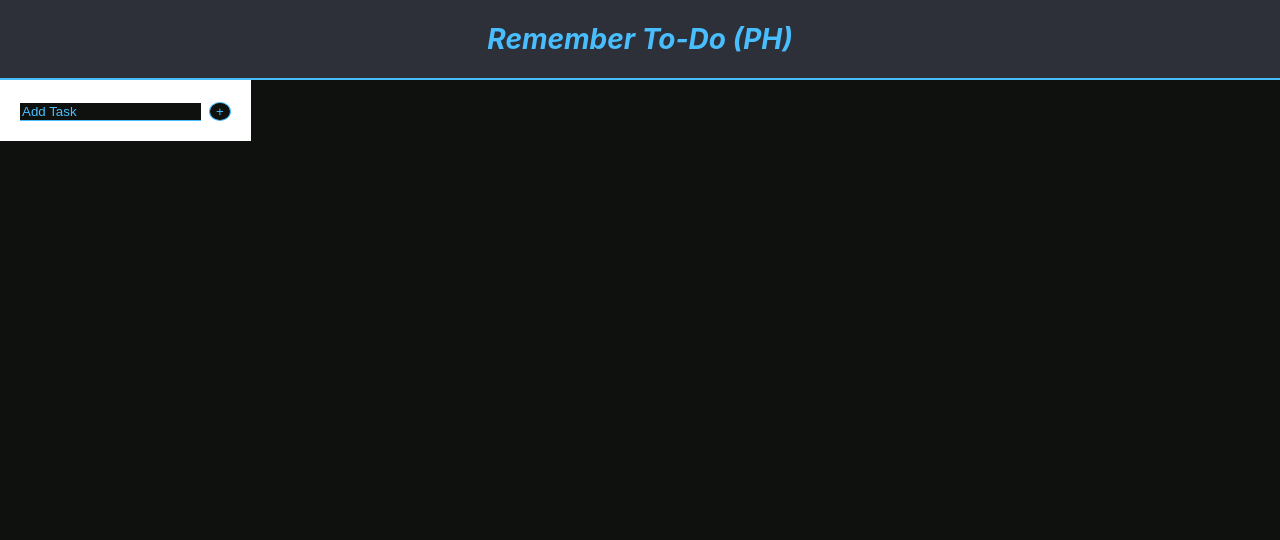
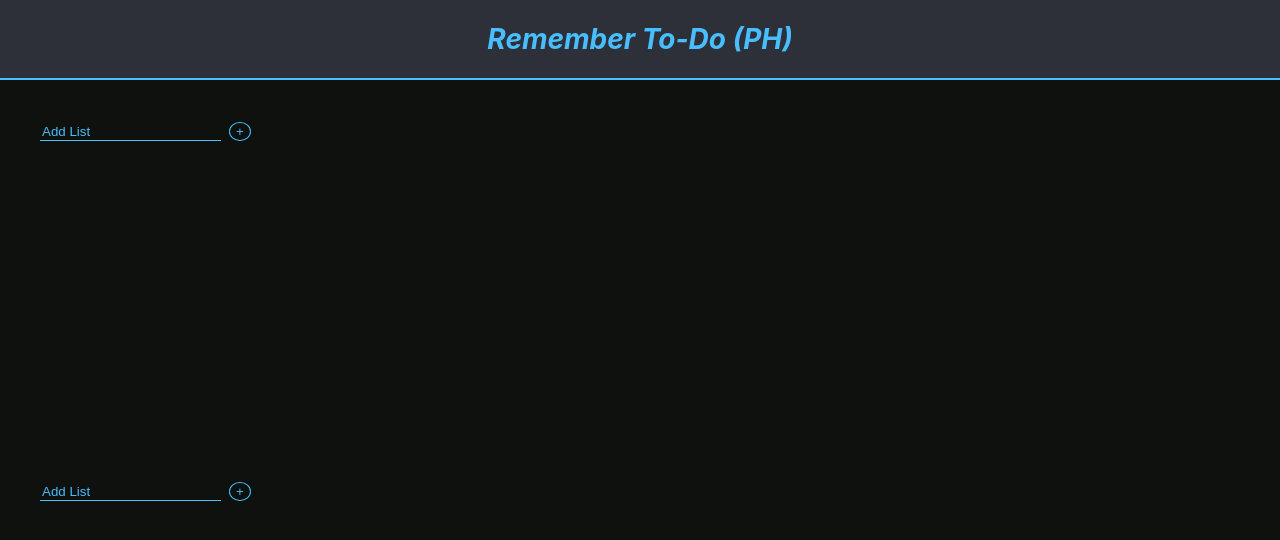
Before and after one commit to Teras43/todo-v2, a React (Create React App) app: page / in a window 1280 px wide. Shown: the top 540 px of the page. Built offline with nearby package versions, Linux system fonts and the light colour scheme.

Commit message:
Refactored rendering of components, removed task view, drilled all props down from main into list and task collection components for further use.

```diff
--- a/src/components/index.ts
+++ b/src/components/index.ts
@@ -1,4 +1,3 @@
 export { default as ListCollection } from "./list-collection";
 export { default as ListCard } from "./list-card";
-export { default as TaskCollection } from "./task-collection";
 export { default as TaskCard } from "./task-card";
--- a/src/components/list-card.tsx
+++ b/src/components/list-card.tsx
@@ -12,9 +12,10 @@ import { ListState } from "../views/main";
 type Props = {
   listState: ListState;
   deleteList: (id: string) => void;
+  setCurrentList: React.Dispatch<React.SetStateAction<string | null>>;
 };
 
-const Card = ({ listState, deleteList }: Props) => {
+const Card = ({ listState, deleteList, setCurrentList }: Props) => {
   const [editId, setEditId] = useState<string>("");
 
   const [listInputValue, setListInputValue] = useState<string>("");
@@ -32,7 +33,7 @@ const Card = ({ listState, deleteList }: Props) => {
   return (
     <>
       {listState.map((list, index) => (
-        <CardWrapper key={index + 1}>
+        <CardWrapper key={index + 1} onClick={() => setCurrentList(list.id)}>
           <IconWrap
             onClick={() => {
               setListInputValue(list.title);
--- a/src/components/list-collection.tsx
+++ b/src/components/list-collection.tsx
@@ -2,13 +2,41 @@ import styled from "styled-components";
 import { ListCard } from "./";
 import { ListState } from "../views/main";
 
-const ListCollection = (props: {
+type Props = {
   listState: ListState;
   deleteList: (listId: string) => void;
-}) => {
+  setCurrentList: React.Dispatch<React.SetStateAction<string | null>>;
+  keyDown: (event: React.KeyboardEvent<HTMLInputElement>) => void;
+  inputValue: string;
+  setInputValue: React.Dispatch<React.SetStateAction<string>>;
+  setListStateFn: () => void;
+};
+
+const ListCollection = ({
+  listState,
+  deleteList,
+  setCurrentList,
+  keyDown,
+  inputValue,
+  setInputValue,
+  setListStateFn,
+}: Props) => {
   return (
     <ContentWrapper>
-      <ListCard listState={props.listState} deleteList={props.deleteList} />
+      <ButtonWrap>
+        <BtnInput
+          placeholder="Add List"
+          onKeyDown={keyDown}
+          value={inputValue}
+          onChange={(event) => setInputValue(event.target.value)}
+        />
+        <NewListBtn onClick={() => setListStateFn()}>+</NewListBtn>
+      </ButtonWrap>
+      <ListCard
+        listState={listState}
+        deleteList={deleteList}
+        setCurrentList={setCurrentList}
+      />
     </ContentWrapper>
   );
 };
@@ -20,5 +48,31 @@ const ContentWrapper = styled.div`
   padding: 20px;
 `;
 
+const ButtonWrap = styled.div`
+  height: 3%;
+  padding: 20px;
+`;
+
+const BtnInput = styled.input`
+  border: none;
+  border-bottom: 1px solid #48beff;
+  background-color: #0e110e;
+  color: #48beff;
+  outline: none;
+
+  ::placeholder {
+    color: #48beff;
+  }
+`;
+
+const NewListBtn = styled.button`
+  border: none;
+  background-color: #0e110e;
+  border: 1px solid #48beff;
+  border-radius: 50%;
+  color: #48beff;
+  margin-left: 8px;
+`;
+
 /** List Exports */
 export default ListCollection;
--- a/src/components/task-collection.tsx
+++ b/src/components/task-collection.tsx
@@ -1,19 +1,85 @@
 import styled from "styled-components";
+import { TaskCard } from "./";
+import { ListState, TaskType } from "../views/main";
+import { v4 as uuidv4 } from "uuid";
 
-const TaskCollection = () => {
+type Props = {
+  listState: ListState;
+  listTaskFn: (listId: string, task: TaskType) => void;
+  taskInputValue: string;
+  setTaskInputValue: React.Dispatch<React.SetStateAction<string>>;
+  keyDown: (event: React.KeyboardEvent<HTMLInputElement>) => void;
+  setListTaskFn: (listId: string, task: TaskType) => void;
+  currentList: string | null;
+};
+
+const TaskCollection = ({
+  listState,
+  listTaskFn,
+  taskInputValue,
+  setTaskInputValue,
+  keyDown,
+  setListTaskFn,
+  currentList,
+}: Props) => {
   return (
     <ContentWrapper>
-      <div></div>
+      <ButtonWrap>
+        <BtnInput
+          placeholder="Add List"
+          onKeyDown={keyDown}
+          value={taskInputValue}
+          onChange={(event) => setTaskInputValue(event.target.value)}
+        />
+        <NewListBtn
+          onClick={() =>
+            setListTaskFn(currentList ?? "", {
+              id: uuidv4(),
+              title: taskInputValue,
+              isComplete: false,
+            })
+          }
+        >
+          +
+        </NewListBtn>
+      </ButtonWrap>
+      <TaskCard listState={listState} listTaskFn={listTaskFn} />
     </ContentWrapper>
   );
 };
 
-/** Task Styles */
+/** List Styles */
 const ContentWrapper = styled.div`
   height: 100%;
   width: 100%;
   padding: 20px;
 `;
 
-/** Exports */
+const ButtonWrap = styled.div`
+  height: 3%;
+  padding: 20px;
+`;
+
+const BtnInput = styled.input`
+  border: none;
+  border-bottom: 1px solid #48beff;
+  background-color: #0e110e;
+  color: #48beff;
+  outline: none;
+
+  ::placeholder {
+    color: #48beff;
+  }
+`;
+
+const NewListBtn = styled.button`
+  border: none;
+  background-color: #0e110e;
+  border: 1px solid #48beff;
+  border-radius: 50%;
+  color: #48beff;
+  margin-left: 8px;
+`;
+
+/** List Exports */
 export default TaskCollection;
--- a/src/views/index.ts
+++ b/src/views/index.ts
@@ -1,2 +1 @@
 export { default as Main } from "./main";
-export { default as TaskView } from "./tasks";
--- a/src/views/main.tsx
+++ b/src/views/main.tsx
@@ -2,24 +2,42 @@ import React, { useEffect, useState } from "react";
 import styled from "styled-components";
 import { ListCollection } from "../components";
 import { v4 as uuidv4 } from "uuid";
-import TaskView from "./tasks";
+import TaskCollection from "../components/task-collection";
 
 export type ListState = {
   id: string;
   title: string;
-  tasks: any;
+  tasks: TaskType[];
 }[];
+
+export type TaskType = {
+  id: string;
+  title: string;
+  isComplete: boolean;
+};
 
 const Main = () => {
   const [listState, setListState] = useState<ListState>([]);
 
   const [inputValue, setInputValue] = useState<string>("");
 
+  const [taskInputValue, setTaskInputValue] = useState<string>("");
+
+  const [currentSelectList, setCurrentSelectList] = useState<string | null>(
+    null
+  );
+
   const KeyDown = (event: React.KeyboardEvent<HTMLInputElement>) => {
     if (event.code !== "Enter") {
       return;
     } else {
-      SetListStateFn();
+      currentSelectList
+        ? SetListTaskFn(currentSelectList, {
+            id: uuidv4(),
+            title: taskInputValue,
+            isComplete: false,
+          })
+        : SetListStateFn();
     }
   };
 
@@ -40,28 +58,51 @@ const Main = () => {
         {
           id: uuidv4(),
           title: inputValue,
-          tasks: {},
+          tasks: [],
         },
       ];
     });
     setInputValue("");
   };
 
+  const SetListTaskFn = (listId: string, task: TaskType) => {
+    setListState((prevState) => {
+      const newState = prevState.map((list) => {
+        if (list.id !== listId) return list;
+        return {
+          id: list.id,
+          title: list.title,
+          tasks: [...list.tasks, task],
+        };
+      });
+      return newState;
+    });
+  };
+
   return (
     <ContentWrapper>
       <TitleDiv>Remember To-Do (PH)</TitleDiv>
       <BodyDiv>
-        <ButtonWrap>
-          <BtnInput
-            placeholder="Add List"
-            onKeyDown={KeyDown}
-            value={inputValue}
-            onChange={(event) => setInputValue(event.target.value)}
+        <>
+          <ListCollection
+            listState={listState}
+            deleteList={deleteList}
+            setCurrentList={setCurrentSelectList}
+            keyDown={KeyDown}
+            inputValue={inputValue}
+            setInputValue={setInputValue}
+            setListStateFn={SetListStateFn}
           />
-          <NewListBtn onClick={() => SetListStateFn()}>+</NewListBtn>
-        </ButtonWrap>
-        <ListCollection listState={listState} deleteList={deleteList} />
-        <TaskView />
+          <TaskCollection
+            listState={listState}
+            listTaskFn={SetListTaskFn}
+            taskInputValue={taskInputValue}
+            setTaskInputValue={setTaskInputValue}
+            keyDown={KeyDown}
+            setListTaskFn={SetListTaskFn}
+            currentList={currentSelectList}
+          />
+        </>
       </BodyDiv>
     </ContentWrapper>
   );
@@ -101,31 +142,5 @@ const BodyDiv = styled.div`
   flex: 9.5;
 `;
 
-const ButtonWrap = styled.div`
-  height: 3%;
-  padding: 20px;
-`;
-
-const BtnInput = styled.input`
-  border: none;
-  border-bottom: 1px solid #48beff;
-  background-color: #0e110e;
-  color: #48beff;
-  outline: none;
-
-  ::placeholder {
-    color: #48beff;
-  }
-`;
-
-const NewListBtn = styled.button`
-  border: none;
-  background-color: #0e110e;
-  border: 1px solid #48beff;
-  border-radius: 50%;
-  color: #48beff;
-  margin-left: 8px;
-`;
-
 /** Exports */
 export default Main;
--- a/src/views/tasks.tsx
+++ /dev/null
@@ -1,56 +0,0 @@
-import styled from "styled-components";
-
-const TaskView = () => {
-  return (
-    <TaskViewWrap>
-      <ButtonWrap>
-        <BtnInput
-          placeholder="Add Task"
-          // onKeyDown={KeyDown}
-          // value={inputValue}
-          // onChange={(event) => setInputValue(event.target.value)}
-        />
-        <NewTaskBtn>+</NewTaskBtn>
-      </ButtonWrap>
-    </TaskViewWrap>
-  );
-};
-
-/** Styled Components */
-const TaskViewWrap = styled.div`
-  position: absolute;
-  display: flex;
-  flex-direction: column;
-  /* left: -50%; */
-  /* overflow: hidden; */
-  background-color: white;
-`;
-
-const ButtonWrap = styled.div`
-  height: 3%;
-  padding: 20px;
-`;
-
-const BtnInput = styled.input`
-  border: none;
-  border-bottom: 1px solid #48beff;
-  background-color: #0e110e;
-  color: #48beff;
-  outline: none;
-
-  ::placeholder {
-    color: #48beff;
-  }
-`;
-
-const NewTaskBtn = styled.button`
-  border: none;
-  background-color: #0e110e;
-  border: 1px solid #48beff;
-  border-radius: 50%;
-  color: #48beff;
-  margin-left: 8px;
-`;
-
-/** Exports */
-export default TaskView;
```
Also changed, not shown: src/components/task-card.tsx (+79 -4 lines).
